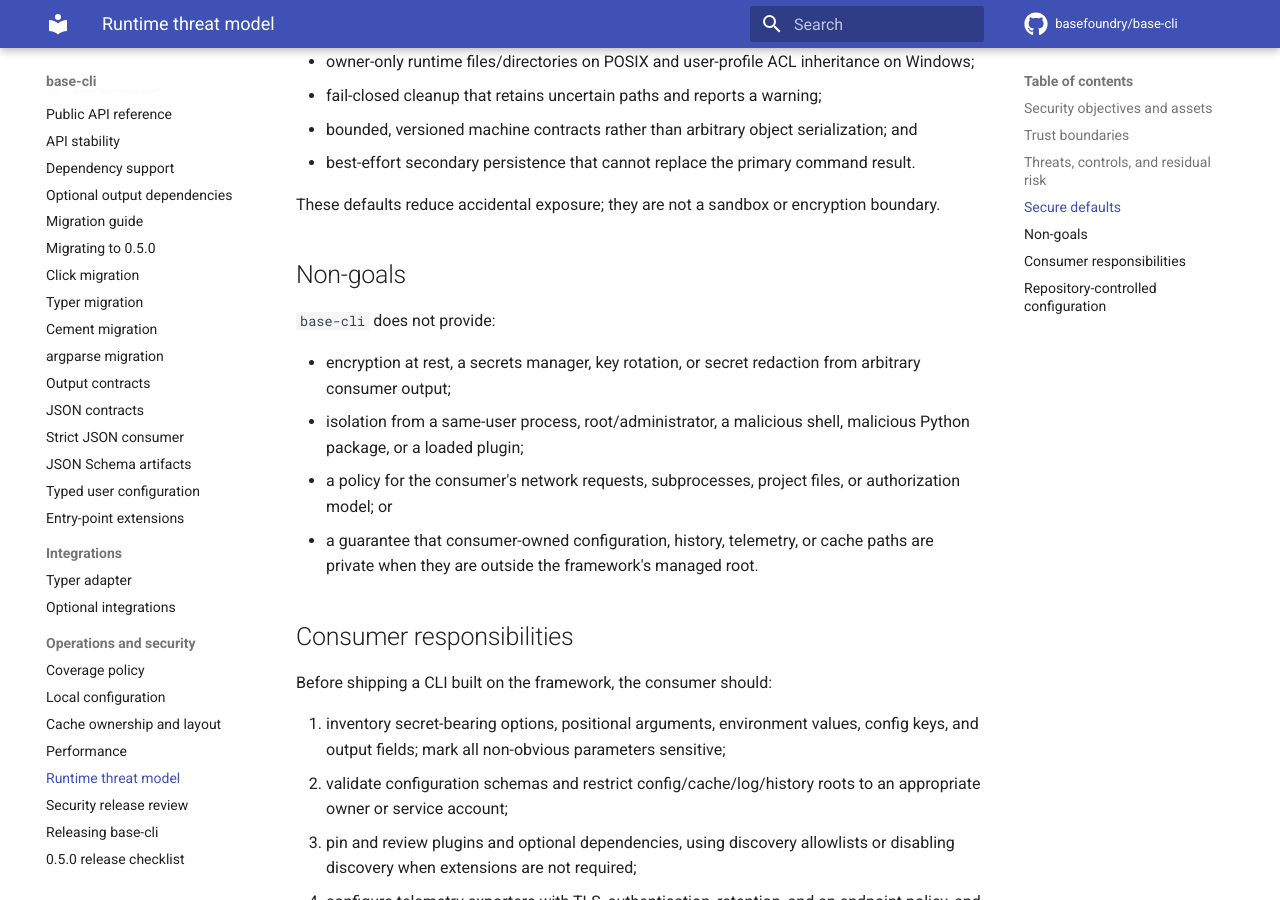
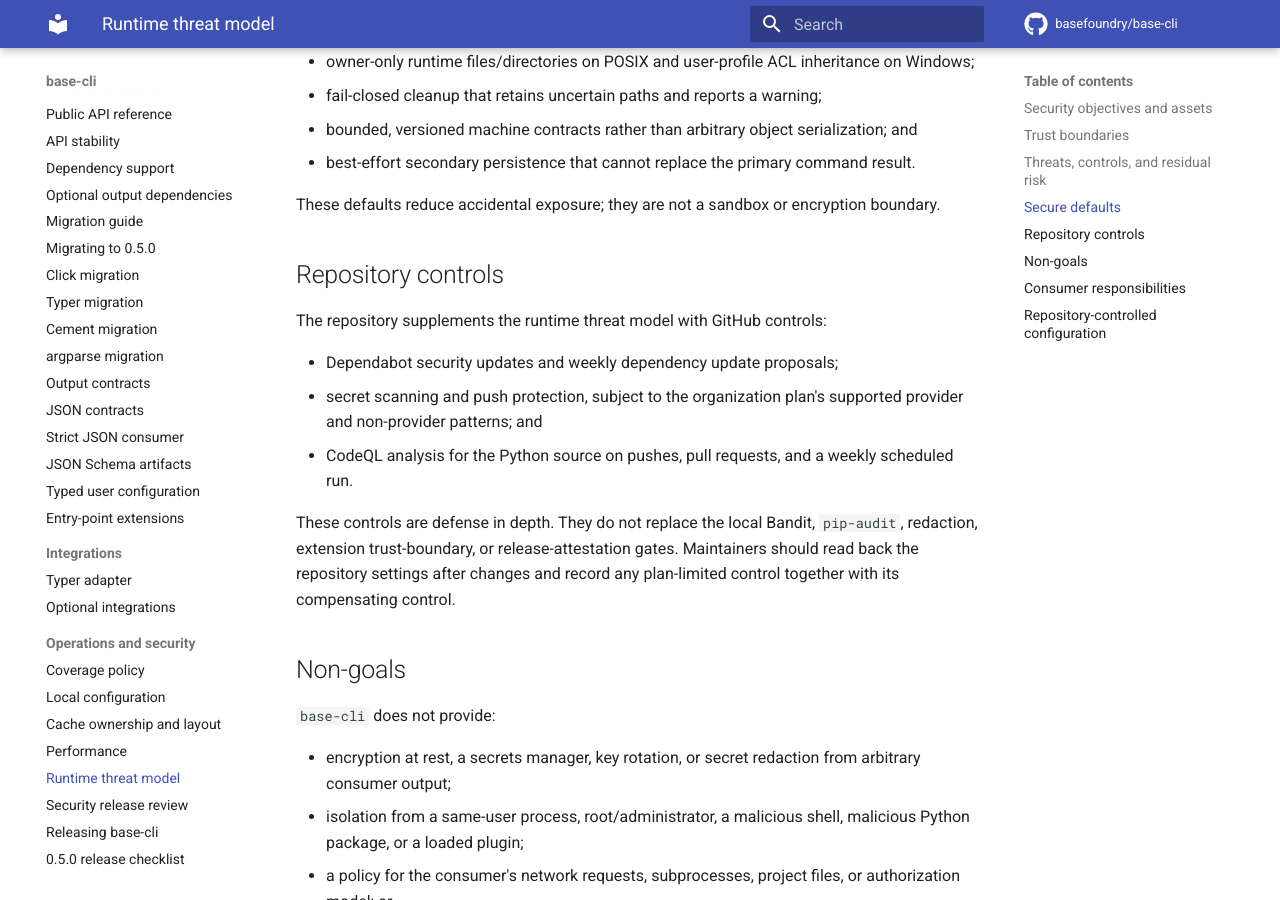
Before and after one commit to basefoundry/base-cli, an MkDocs documentation site: the page built from docs/security-threat-model.md, in a window 1280 px wide and 900 px high, scrolled down 3318 px. Built offline with MkDocs 1.6.1 and Material for MkDocs 9.7.7, drawn with Linux system fonts in a browser that asks for light colours; comment, search, counter and statistics services are not loaded.

Commit message:
security: add repository security controls for v1 (#280)

```diff
--- a/docs/security-threat-model.md
+++ b/docs/security-threat-model.md
@@ -99,6 +99,21 @@ The generic framework defaults to:
 These defaults reduce accidental exposure; they are not a sandbox or encryption
 boundary.
 
+## Repository controls
+
+The repository supplements the runtime threat model with GitHub controls:
+
+- Dependabot security updates and weekly dependency update proposals;
+- secret scanning and push protection, subject to the organization plan's
+  supported provider and non-provider patterns; and
+- CodeQL analysis for the Python source on pushes, pull requests, and a weekly
+  scheduled run.
+
+These controls are defense in depth. They do not replace the local Bandit,
+`pip-audit`, redaction, extension trust-boundary, or release-attestation gates.
+Maintainers should read back the repository settings after changes and record
+any plan-limited control together with its compensating control.
+
 ## Non-goals
 
 `base-cli` does not provide:
```
Also changed, not shown: CHANGELOG.md (+2 -0 lines), 2 other files.
